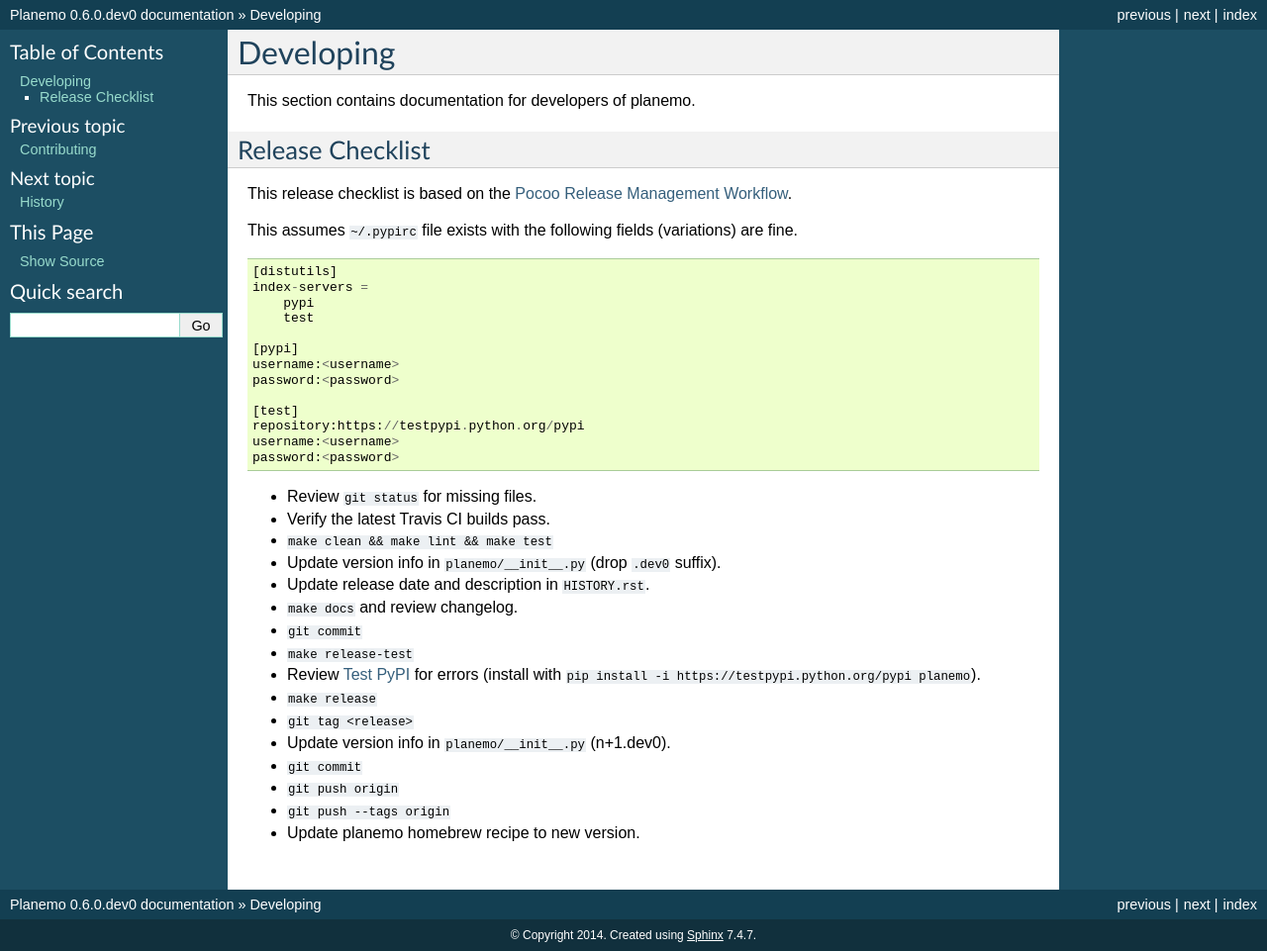
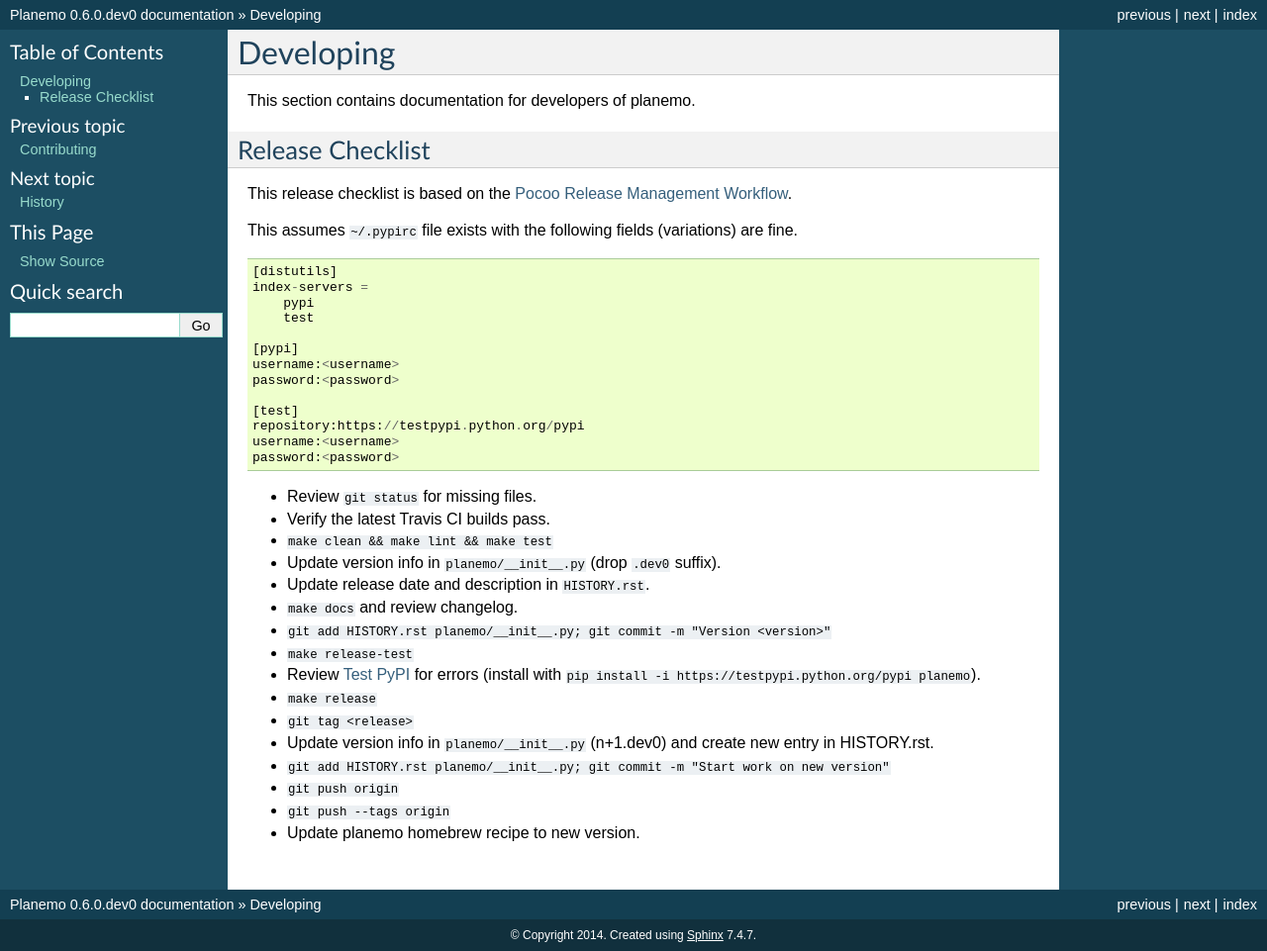
Before and after one commit to galaxyproject/planemo, a Sphinx documentation site: the page built from docs/developing.rst, in a window 1280 px wide. Shown: the whole page at 99% size. Built offline with Sphinx 7.4.7, drawn with Linux system fonts in a browser that asks for light colours.

Commit message:
More refinements to docs/developing.rst.

```diff
--- a/docs/developing.rst
+++ b/docs/developing.rst
@@ -36,13 +36,13 @@
 * Update version info in ``planemo/__init__.py`` (drop ``.dev0`` suffix).
 * Update release date and description in ``HISTORY.rst``.
 * ``make docs`` and review changelog.
-* ``git commit``
+* ``git add HISTORY.rst planemo/__init__.py; git commit -m "Version <version>"``
 * ``make release-test``
 * Review `Test PyPI <https://testpypi.python.org/pypi/planemo>`_ for errors (install with ``pip install -i https://testpypi.python.org/pypi planemo``).
 * ``make release``
 * ``git tag <release>``
-* Update version info in ``planemo/__init__.py`` (n+1.dev0).
-* ``git commit``
+* Update version info in ``planemo/__init__.py`` (n+1.dev0) and create new entry in HISTORY.rst.
+* ``git add HISTORY.rst planemo/__init__.py; git commit -m "Start work on new version"``
 * ``git push origin``
 * ``git push --tags origin``
 * Update planemo homebrew recipe to new version.
```
